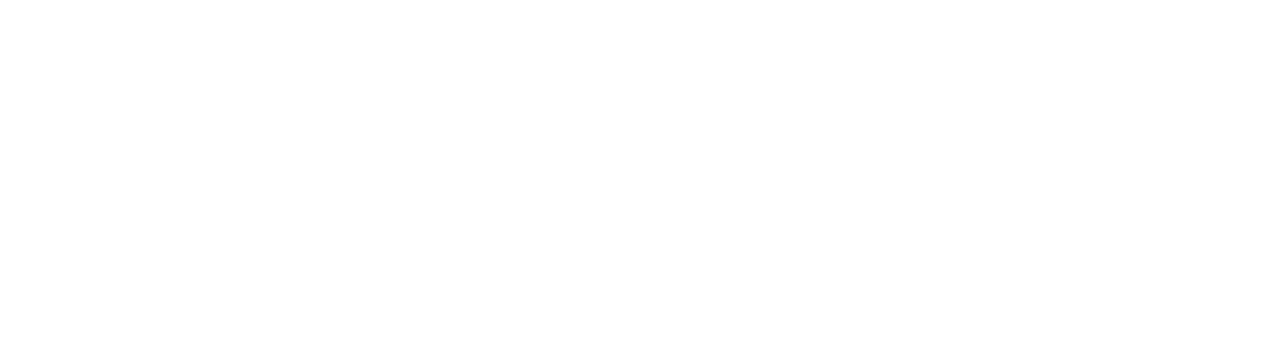
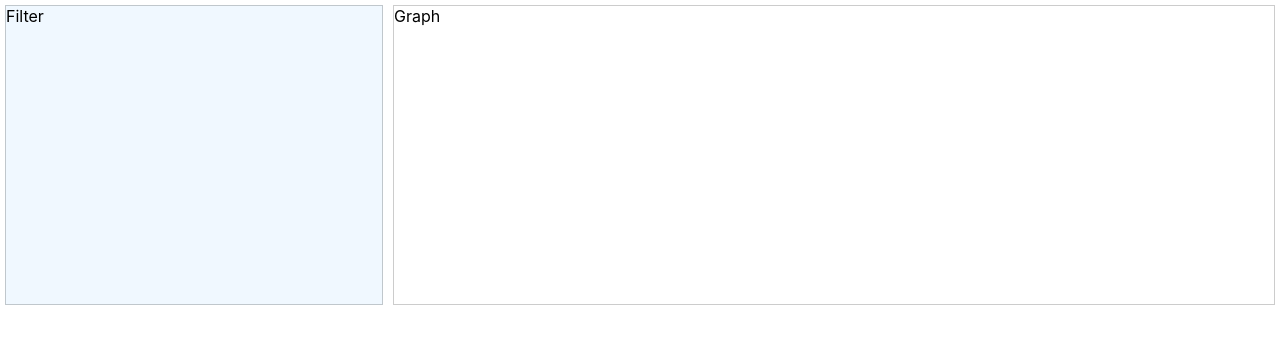
Before and after one commit to dirnalex/adverity, a React (Create React App) app: page / in a window 1280 px wide. Shown: the top 344 px of the page. Built offline with nearby package versions, Linux system fonts and the light colour scheme.

Commit message:
Added Adverity, Filter and Graph components skeletons

```diff
--- /dev/null
+++ b/src/Adverity.css
@@ -0,0 +1,4 @@
+.Adverity {
+    height: 300px;
+    display: flex;
+}
--- /dev/null
+++ b/src/Adverity.js
@@ -0,0 +1,19 @@
+import React, {Component} from 'react';
+import Filter from './Filter.js';
+import Graph from './Graph.js';
+import './Adverity.css';
+
+export default class Adverity extends Component {
+    constructor(props) {
+        super(props);
+    }
+
+    render() {
+        return (
+            <div className="Adverity">
+                <Filter/>
+                <Graph/>
+            </div>
+        );
+    }
+}
--- a/src/App.js
+++ b/src/App.js
@@ -1,10 +1,11 @@
 import React from 'react';
+import Adverity from './Adverity.js';
 import './App.css';
 
 function App() {
   return (
     <div className="App">
-
+        <Adverity/>
     </div>
   );
 }
--- /dev/null
+++ b/src/Filter.css
@@ -0,0 +1,9 @@
+.Filter {
+    display: inline-block;
+    border: 1px solid rgba(0, 0, 0, 0.20);
+    background: aliceblue;
+    margin: 5px;
+    box-sizing: border-box;
+    width: 30%;
+    height: 100%
+}
--- /dev/null
+++ b/src/Filter.js
@@ -0,0 +1,12 @@
+import React from 'react';
+import './Filter.css';
+
+const Filter = () => {
+    return (
+        <div className="Filter">
+            Filter
+        </div>
+    );
+};
+
+export default Filter;
--- /dev/null
+++ b/src/Graph.css
@@ -0,0 +1,8 @@
+.Graph {
+    display: inline-block;
+    border: 1px solid rgba(0, 0, 0, 0.20);
+    margin: 5px;
+    box-sizing: border-box;
+    width: 70%;
+    height: 100%;
+}
--- /dev/null
+++ b/src/Graph.js
@@ -0,0 +1,12 @@
+import React from 'react';
+import './Graph.css';
+
+const Graph = () => {
+    return (
+        <div className="Graph">
+            Graph
+        </div>
+    );
+};
+
+export default Graph;
```
